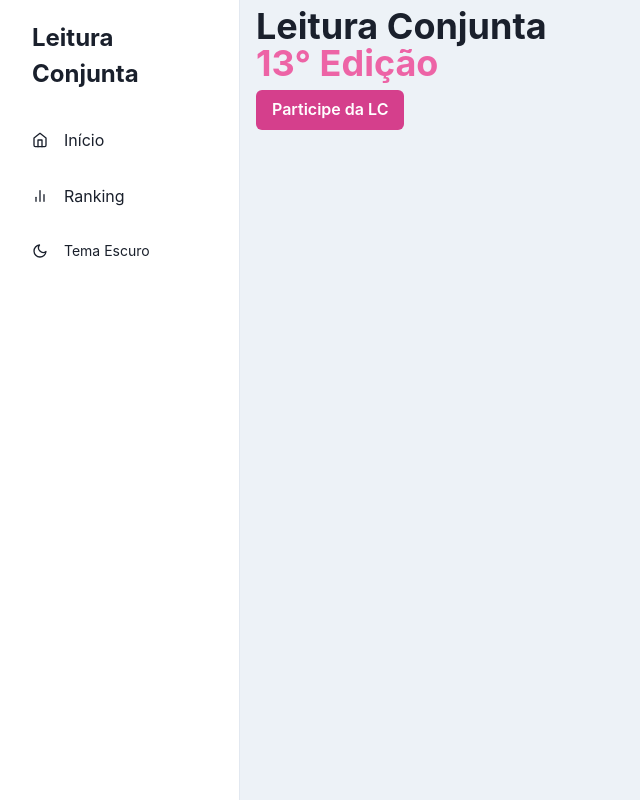
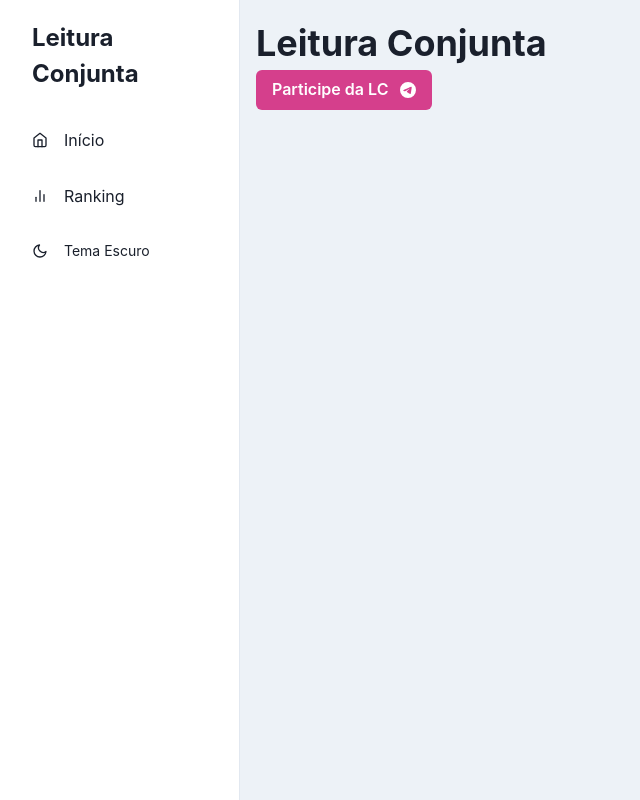
Before and after one commit to fsdearruda/leitura-conjunta, a Next.js app: page / in a window 1280 px wide. Shown: the whole page, without its empty margins (0-640 px from the left). Built offline with nearby package versions, Linux system fonts and the light colour scheme.

Commit message:
Ajustes landing page

```diff
--- a/src/pages/index.tsx
+++ b/src/pages/index.tsx
@@ -1,20 +1,22 @@
 import type { NextPage } from "next";
-import { Text, Flex } from "@chakra-ui/react";
-import { Button } from "@chakra-ui/react";
+import Link from "next/link";
+import { Text, Flex, Button, Icon } from "@chakra-ui/react";
+import { BsTelegram } from "react-icons/bs";
 import Sidebar from "../components/Sidebar";
 const Home: NextPage = () => {
   return (
     <Sidebar>
       <Flex justifyContent="start" alignItems="start" direction="column">
-        <Text lineHeight="5" fontWeight="bold" fontSize="4xl">
+        <Text fontWeight="bold" fontSize="4xl">
           Leitura Conjunta
         </Text>
-        <Text color="pink.400" fontWeight="bold" fontSize="4xl">
-          13° Edição
-        </Text>
-        <Button color="white" bg="pink.500" _hover={{ bg: "pink.600", color: "pink.50" }}>
-          Participe da LC
-        </Button>
+        <Link href="https://t.me/lcmsfisher1" passHref >
+          <a target="_blank">
+            <Button color="white" bg="pink.500" _hover={{ bg: "pink.600", color: "pink.50" }}>
+              Participe da LC <Icon ml={3} as={BsTelegram}></Icon>
+            </Button>
+          </a>
+        </Link>
       </Flex>
     </Sidebar>
   );
```
